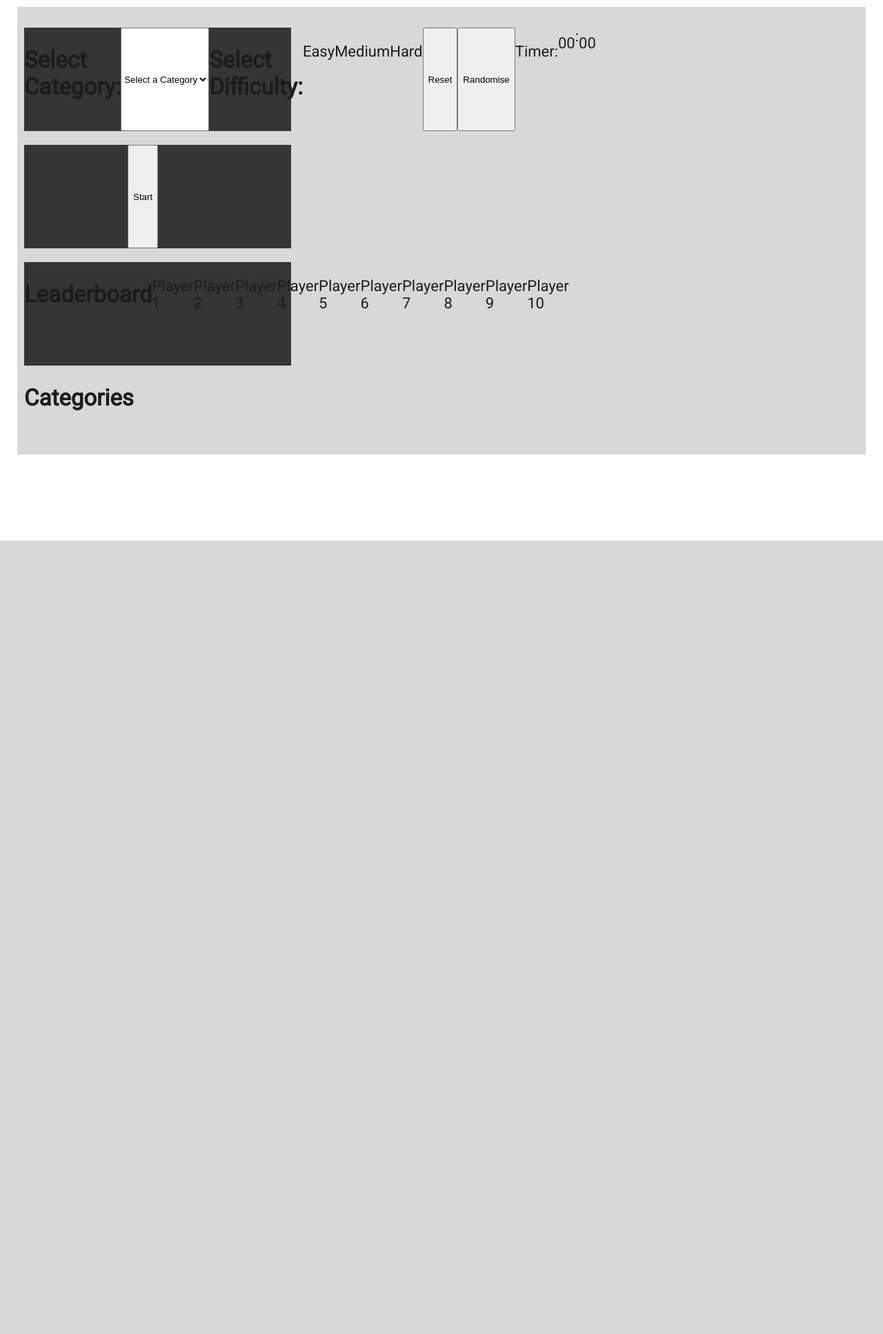
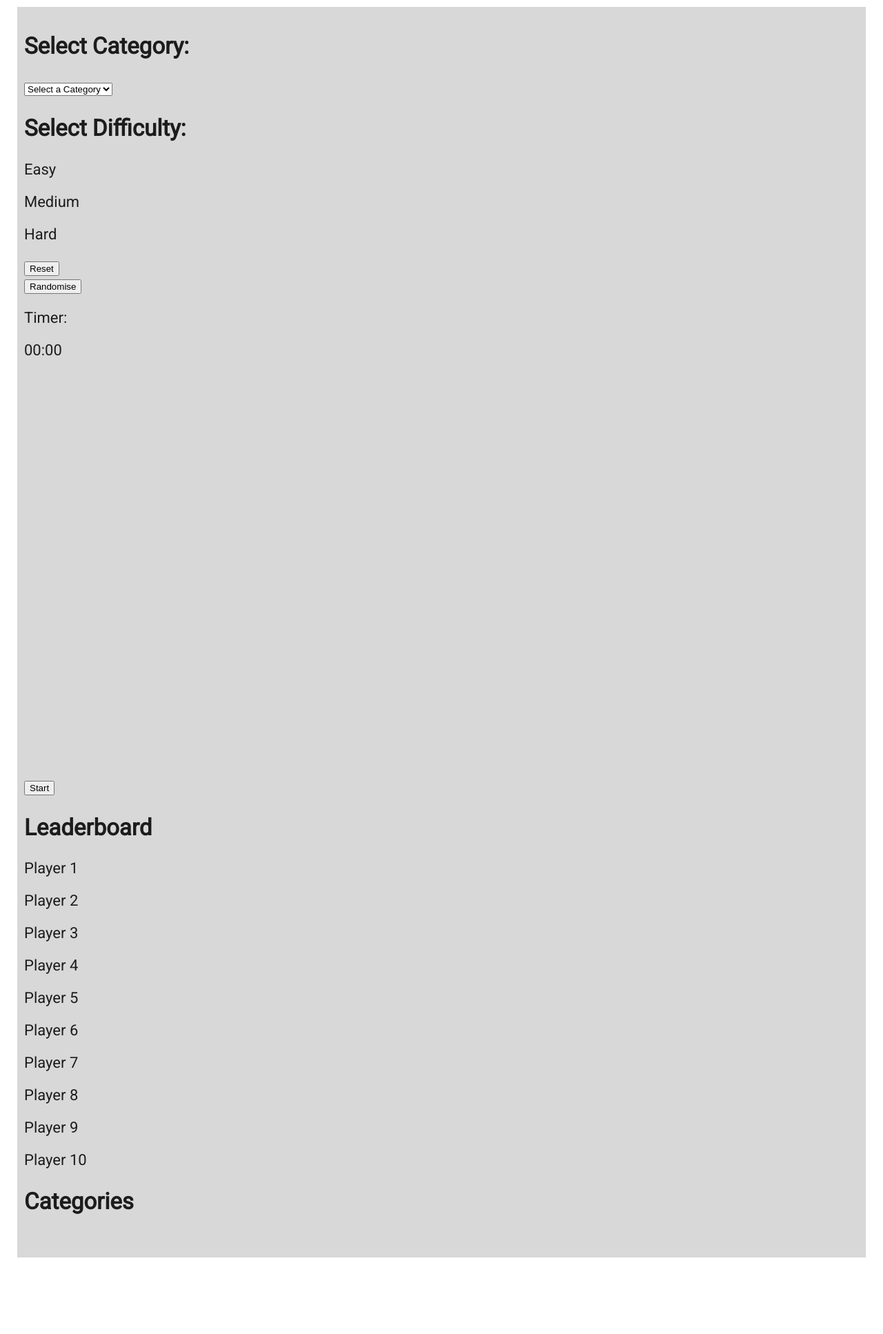
Before and after one commit to SlidingTile/SlidingTileRep, a PHP site: page / in a window 1280 px wide. Shown: the part 176-2110 px from the top of the page at 69% size. Before the commit the page ends 960 px from the top, so only its background shows below. Run offline with PHP 8.4, Linux system fonts and the light colour scheme.

Commit message:
Update defaultStyle.css

```diff
--- a/code/production/css/defaultStyle.css
+++ b/code/production/css/defaultStyle.css
@@ -58,17 +58,6 @@
 	text-align: center;
 }
 
-ol {
-    list-style: none;
-    margin: 0;
-    padding: 0;
-    text-align: center;
-}
-
-ol li {
-    display: inline;
-}
-
 /*Links*/
 a {
 	color: #1C1C1C;
@@ -123,42 +112,6 @@
     background-color: #1C1C1C;
 }
 
-#mainContent img {
-    display: inline;
-	max-width: 375px;
-	max-height: 375px;
-	float: right;
-	margin-right: 10px;
-	margin-left: 10px;
-}
-
-#leftSideBar {
-  display: flex;
-  height: 150px;
-  width: 32%;
-  background: #353535;
-  margin-top: 20px;
-
-}
-
-#middle {
-  display: flex;
-  position: relative;
-  height: 150px;
-  width: 32%;
-  background: #353535;
-  margin-top: 20px;
-}
-
-#rightSideBar {
-  display: flex;
-  position: relative;
-  height: 150px;
-  width: 32%;
-  background: #353535;
-  margin-top: 20px;
-}
-
 /*Images*/
 img {
 	max-width: 100%;
@@ -170,12 +123,6 @@
 
 canvas {
 	border: solid 1px black;
-}
-
-label {
-    display: block;
-    margin-bottom: 10px;
-    margin-top: 10px;
 }
 
 textarea {
```
